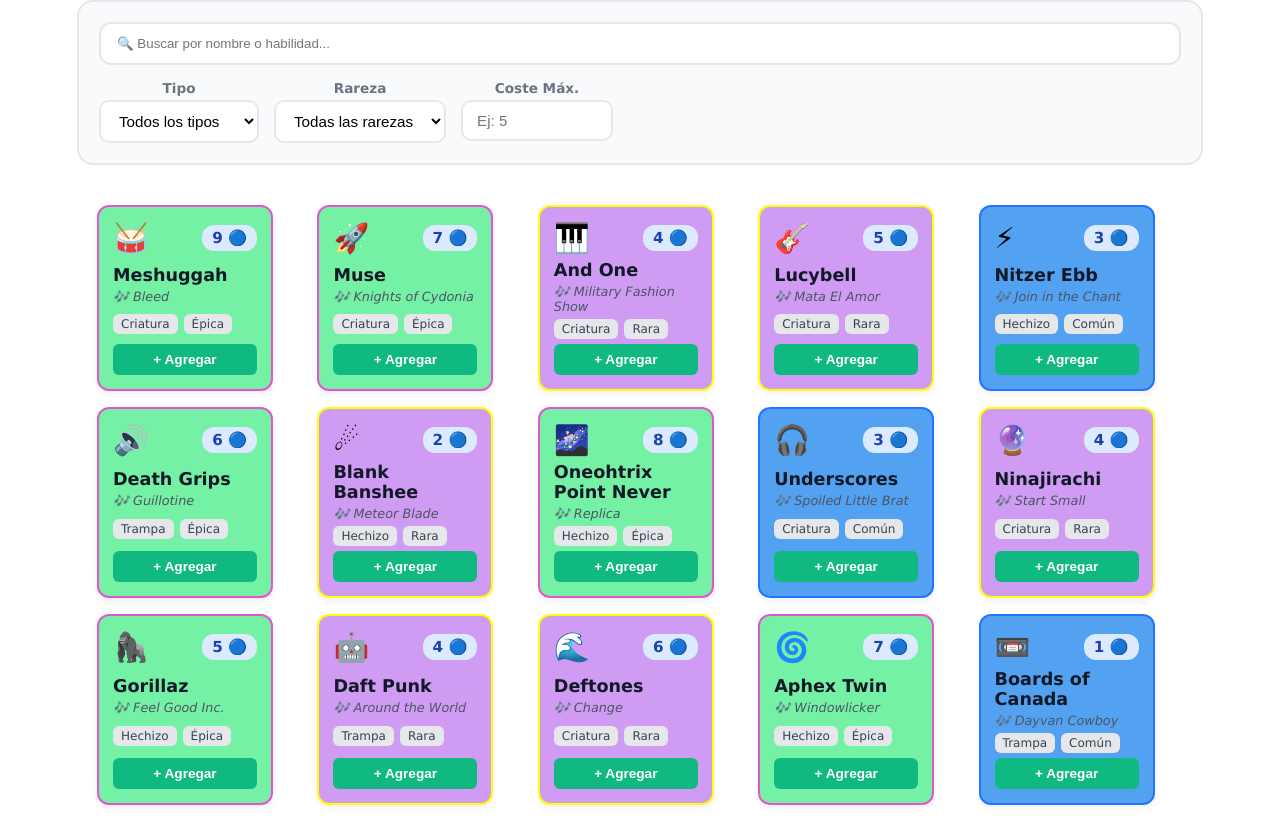
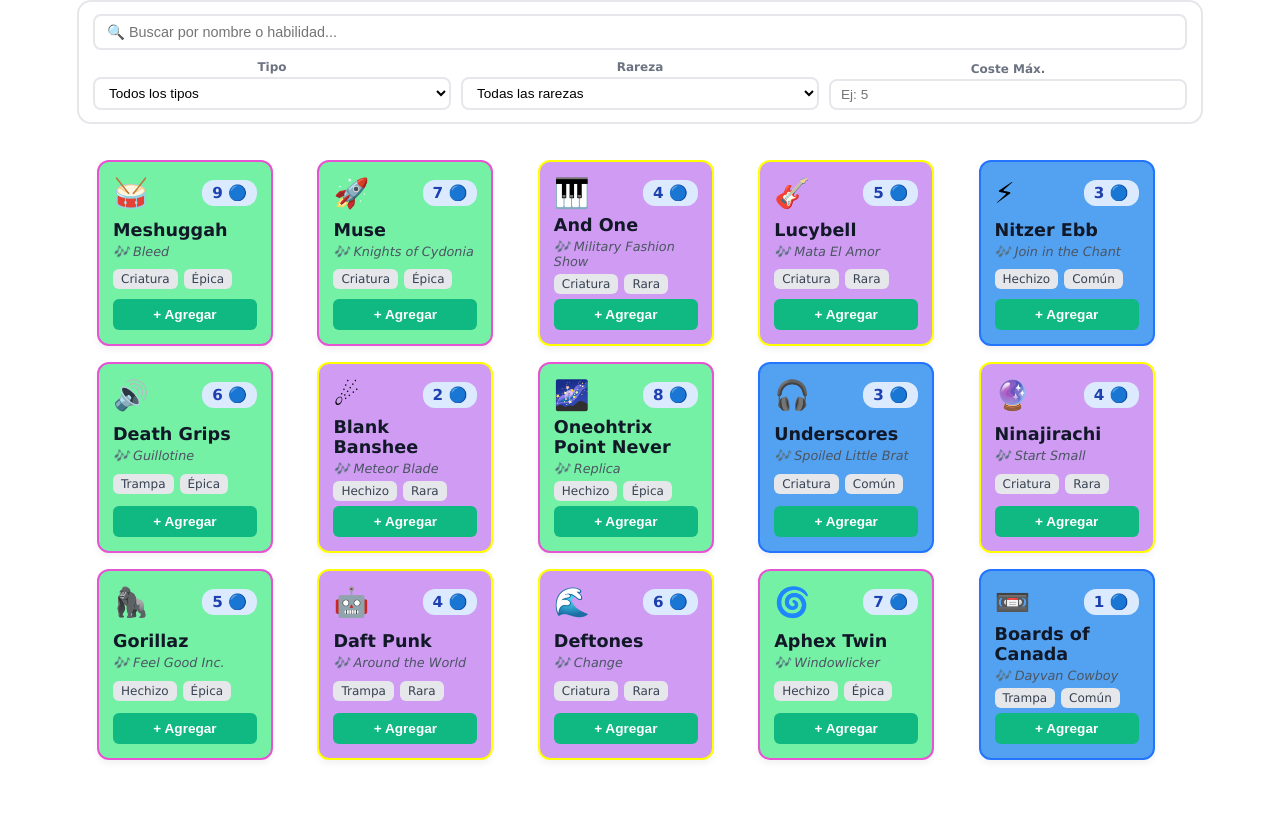
Before and after one commit to fernandakauak/tcgmaker, a Vue app: page / in a window 1280 px wide. After the commit the page ends 800 px from the top, so only its background shows below. Built offline with nearby package versions, Linux system fonts and the light colour scheme.

Commit message:
fix: arreglos de diseño en catalogo y filtros

```diff
--- a/src/components/BuscadorFiltros.vue
+++ b/src/components/BuscadorFiltros.vue
@@ -94,64 +94,77 @@
 </template>
 
 <style scoped>
+
+
 .buscador-filtros {
-  background: #f9fafb;
-  padding: 20px;
-  border-radius: 16px;
-  margin-bottom: 20px;
+  background: #ffffff;
+  padding: 12px 14px;
+  border-radius: 14px;
+  margin-bottom: 16px;
   border: 2px solid #e5e7eb;
   display: flex;
   flex-direction: column;
-  gap: 15px;
+  gap: 10px;
+  width: 100%;
+  box-sizing: border-box;
 }
 
 .seccion-busqueda {
   display: flex;
   align-items: center;
-  gap: 10px;
+  width: 100%;
 }
 
 .input-busqueda {
-  flex: 1;
-  padding: 12px 16px;
+  width: 100%;
+  padding: 8px 12px;
   border: 2px solid #e5e7eb;
-  border-radius: 12px;
-  font-size: lakdaksdljaskdaskd;
-  transition: all 0.3s ease;
+  border-radius: 8px;
+  font-size: 0.9rem;
+  box-sizing: border-box;
+  transition: all 0.2s ease;
 }
 
 .input-busqueda:focus {
   outline: none;
   border-color: #2374ff;
-  box-shadow: 0 0 0 4px rgba(35, 116, 255, 0.1);
+  box-shadow: 0 0 0 3px rgba(35, 116, 255, 0.1);
 }
 
 .seccion-filtros {
   display: flex;
-  gap: 15px;
+  gap: 10px;
   flex-wrap: wrap;
+  align-items: flex-end;
+  width: 100%;
 }
 
 .filtro-item {
   display: flex;
   flex-direction: column;
-  gap: 4px;
+  gap: 3px;
+  flex: 1;
+  min-width: 90px;
+  box-sizing: border-box;
 }
 
 .filtro-label {
-  font-size: 0.85rem;
+  font-size: 0.75rem;
   font-weight: 600;
   color: #6b7280;
 }
 
 .filtro-select,
 .filtro-input {
-  padding: 10px 14px;
+  padding: 6px 10px;
   border: 2px solid #e5e7eb;
-  border-radius: 10px;
-  font-size: 0.95rem;
+  border-radius: 8px;
+  font-size: 0.85rem;
   background: white;
-  transition: all 0.3s ease;
+  box-sizing: border-box;
+  width: 100%;
+  max-width: 100%;
+  transition: all 0.2s ease;
 }
 
 .filtro-select:focus,
@@ -161,45 +174,37 @@
   box-shadow: 0 0 0 3px rgba(35, 116, 255, 0.1);
 }
 
-.filtro-select {
-  min-width: 160px;
-}
-
-.filtro-input {
-  width: 120px;
-}
-
 .seccion-limpiar {
   display: flex;
   justify-content: flex-end;
+  margin-top: 2px;
 }
 
 .btn-limpiar {
-  padding: 10px 20px;
+  padding: 6px 14px;
   background: #ef4444;
   color: white;
   border: none;
-  border-radius: 10px;
+  border-radius: 8px;
   font-weight: 600;
-  font-size: 0.95rem;
+  font-size: 0.8rem;
   cursor: pointer;
-  transition: all 0.3s ease;
+  transition: all 0.2s ease;
 }
 
 .btn-limpiar:hover {
   background: #dc2626;
-  transform: translateY(-2px);
-  box-shadow: 0 4px 6px rgba(239, 68, 68, 0.3);
+  box-shadow: 0 2px 4px rgba(239, 68, 68, 0.3);
 }
 
 /* Responsive */
-@media (max-width: 768px) {
+@media (max-width: 600px) {
   .seccion-filtros {
     flex-direction: column;
+    gap: 8px;
   }
 
-  .filtro-select,
-  .filtro-input {
+  .filtro-item {
     width: 100%;
   }
 
--- a/src/components/Catalogo.vue
+++ b/src/components/Catalogo.vue
@@ -48,9 +48,9 @@
       :carta="carta"
       @agregar="emit('agregar', $event)"
     />
-  </div>
-  <div v-if="cartasFiltradas.length === 0" class="sin-resultados">
-    🚫 Ninguna carta coincide con los filtros
+    <div v-if="cartasFiltradas.length === 0" class="sin-resultados">
+      🚫 Ninguna carta coincide con los filtros
+    </div>
   </div>
 </template>
 
@@ -63,12 +63,15 @@
   box-sizing: border-box;
   background-color: white;
   border-radius: 15px;
+  min-height: 140px;
 }
+
 .sin-resultados {
-  padding: 40px 20px;
+  grid-column: 1 / -1;
+  padding: 30px 10px;
   text-align: center;
   color: #6b7280;
-  font-size: 1.2rem;
+  font-size: 1.1rem;
+  font-weight: 500;
 }
-
 </style>
```
